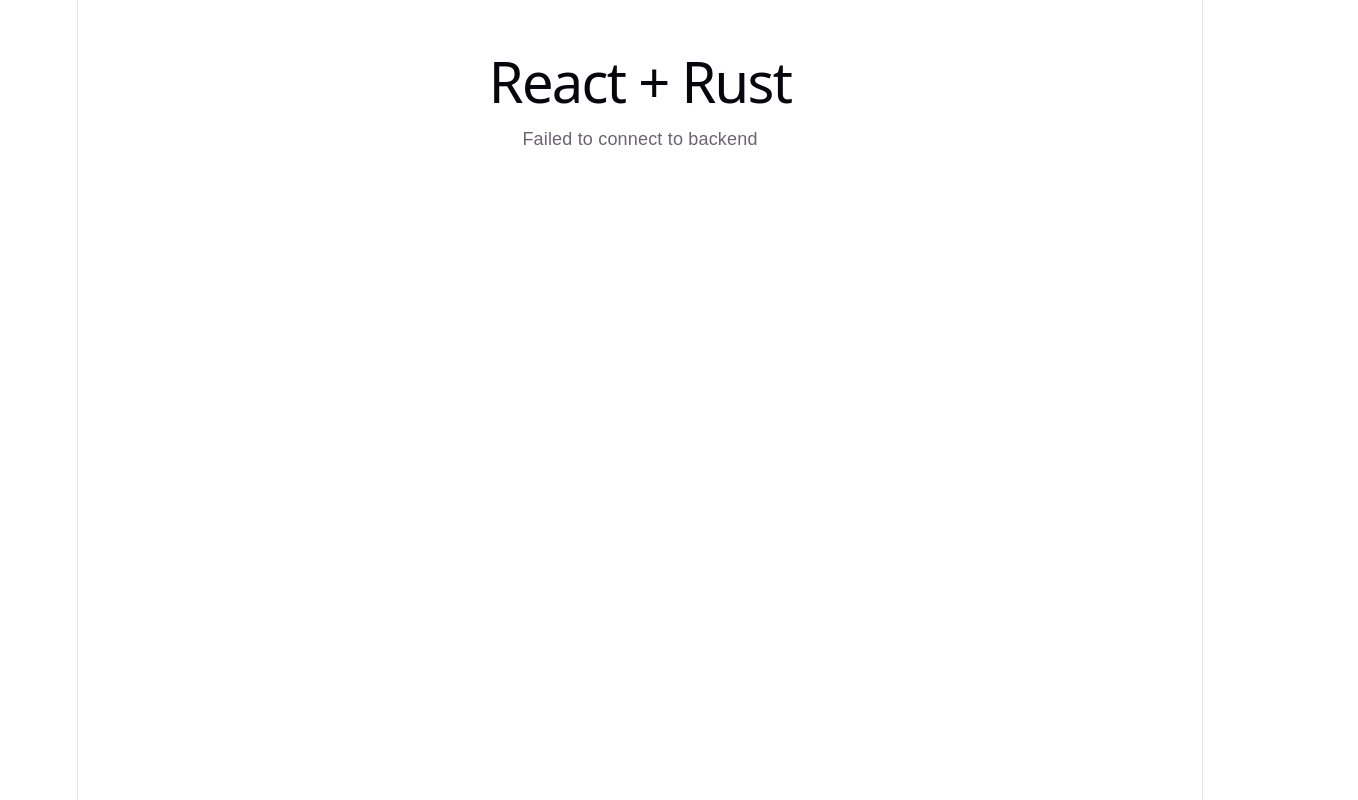
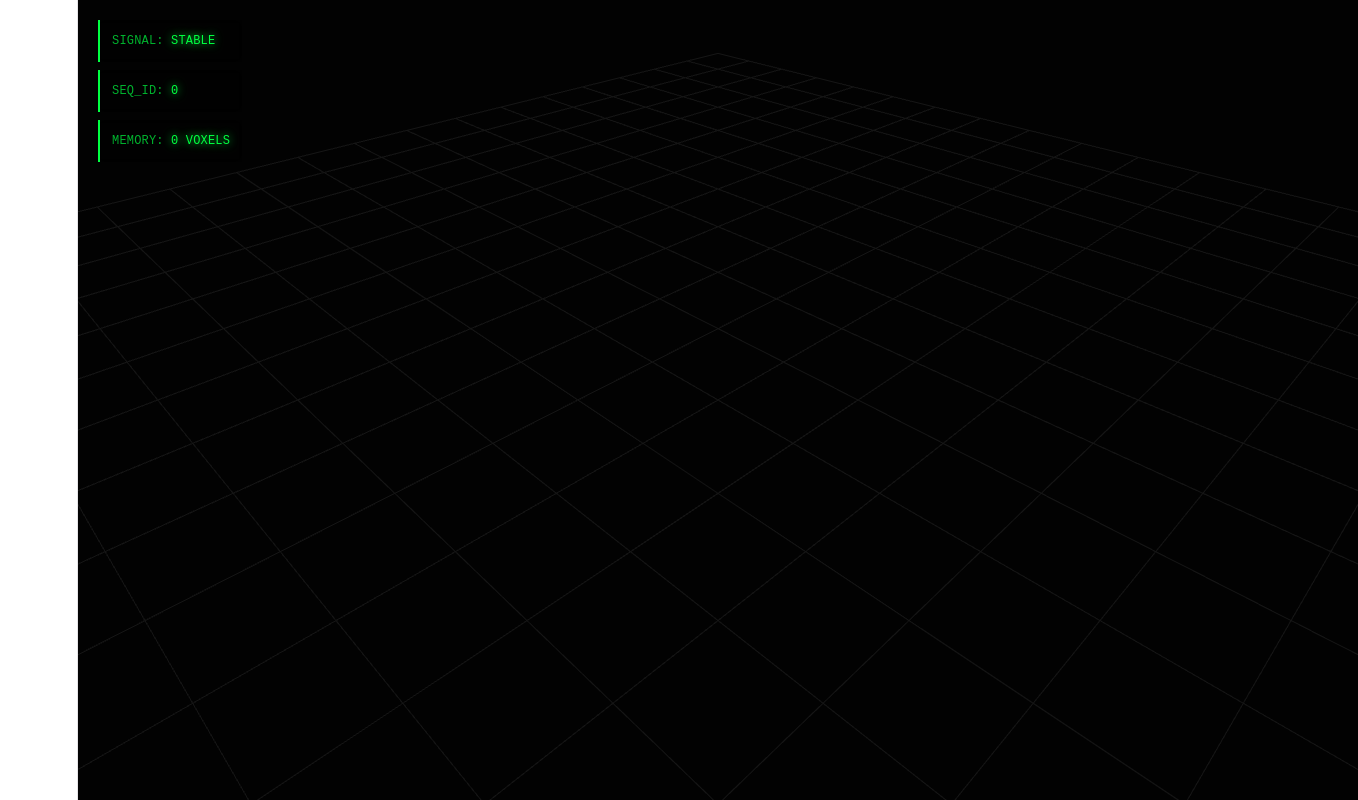
Before and after one commit to BSC-137/Plum-Rockets-Fh26, a React app in the folder plum-engine/frontend/: page / in a window 1280 px wide. Shown: the whole page, 1358 px wide, since content can reach past the window. Built offline with nearby package versions, Linux system fonts and the light colour scheme; no server answers; the HTML template or start-up script is replaced by a standard one.

Commit message:
readme updated to reflect changes

```diff
--- a/plum-engine/frontend/src/App.css
+++ b/plum-engine/frontend/src/App.css
@@ -1,184 +1,35 @@
-.counter {
-  font-size: 16px;
-  padding: 5px 10px;
-  border-radius: 5px;
-  color: var(--accent);
-  background: var(--accent-bg);
-  border: 2px solid transparent;
-  transition: border-color 0.3s;
-  margin-bottom: 24px;
-
-  &:hover {
-    border-color: var(--accent-border);
-  }
-  &:focus-visible {
-    outline: 2px solid var(--accent);
-    outline-offset: 2px;
-  }
+.engine-container {
+  width: 100vw;
+  height: 100vh;
+  background: #020202;
+  position: relative;
+  overflow: hidden;
 }
 
-.hero {
-  position: relative;
-
-  .base,
-  .framework,
-  .vite {
-    inset-inline: 0;
-    margin: 0 auto;
-  }
-
-  .base {
-    width: 170px;
-    position: relative;
-    z-index: 0;
-  }
-
-  .framework,
-  .vite {
-    position: absolute;
-  }
-
-  .framework {
-    z-index: 1;
-    top: 34px;
-    height: 28px;
-    transform: perspective(2000px) rotateZ(300deg) rotateX(44deg) rotateY(39deg)
-      scale(1.4);
-  }
-
-  .vite {
-    z-index: 0;
-    top: 107px;
-    height: 26px;
-    width: auto;
-    transform: perspective(2000px) rotateZ(300deg) rotateX(40deg) rotateY(39deg)
-      scale(0.8);
-  }
+.hud {
+  position: absolute;
+  top: 20px;
+  left: 20px;
+  z-index: 10;
+  font-family: 'JetBrains Mono', monospace;
+  font-size: 12px;
+  color: rgba(0, 255, 65, 0.7);
+  pointer-events: none;
+  display: flex;
+  flex-direction: column;
+  gap: 8px;
+  text-align: left;
 }
 
-#center {
-  display: flex;
-  flex-direction: column;
-  gap: 25px;
-  place-content: center;
-  place-items: center;
-  flex-grow: 1;
-
-  @media (max-width: 1024px) {
-    padding: 32px 20px 24px;
-    gap: 18px;
-  }
+.hud-item {
+  background: rgba(0, 0, 0, 0.5);
+  padding: 8px 12px;
+  border-left: 2px solid #00FF41;
+  backdrop-filter: blur(4px);
 }
 
-#next-steps {
-  display: flex;
-  border-top: 1px solid var(--border);
-  text-align: left;
+.green { color: #00FF41; text-shadow: 0 0 10px #00FF41; }
 
-  & > div {
-    flex: 1 1 0;
-    padding: 32px;
-    @media (max-width: 1024px) {
-      padding: 24px 20px;
-    }
-  }
-
-  .icon {
-    margin-bottom: 16px;
-    width: 22px;
-    height: 22px;
-  }
-
-  @media (max-width: 1024px) {
-    flex-direction: column;
-    text-align: center;
-  }
+canvas {
+  touch-action: none;
 }
-
-#docs {
-  border-right: 1px solid var(--border);
-
-  @media (max-width: 1024px) {
-    border-right: none;
-    border-bottom: 1px solid var(--border);
-  }
-}
-
-#next-steps ul {
-  list-style: none;
-  padding: 0;
-  display: flex;
-  gap: 8px;
-  margin: 32px 0 0;
-
-  .logo {
-    height: 18px;
-  }
-
-  a {
-    color: var(--text-h);
-    font-size: 16px;
-    border-radius: 6px;
-    background: var(--social-bg);
-    display: flex;
-    padding: 6px 12px;
-    align-items: center;
-    gap: 8px;
-    text-decoration: none;
-    transition: box-shadow 0.3s;
-
-    &:hover {
-      box-shadow: var(--shadow);
-    }
-    .button-icon {
-      height: 18px;
-      width: 18px;
-    }
-  }
-
-  @media (max-width: 1024px) {
-    margin-top: 20px;
-    flex-wrap: wrap;
-    justify-content: center;
-
-    li {
-      flex: 1 1 calc(50% - 8px);
-    }
-
-    a {
-      width: 100%;
-      justify-content: center;
-      box-sizing: border-box;
-    }
-  }
-}
-
-#spacer {
-  height: 88px;
-  border-top: 1px solid var(--border);
-  @media (max-width: 1024px) {
-    height: 48px;
-  }
-}
-
-.ticks {
-  position: relative;
-  width: 100%;
-
-  &::before,
-  &::after {
-    content: '';
-    position: absolute;
-    top: -4.5px;
-    border: 5px solid transparent;
-  }
-
-  &::before {
-    left: 0;
-    border-left-color: var(--border);
-  }
-  &::after {
-    right: 0;
-    border-right-color: var(--border);
-  }
-}
--- a/plum-engine/frontend/src/App.jsx
+++ /dev/null
@@ -1,21 +0,0 @@
-import { useEffect, useState } from "react";
-
-function App() {
-  const [message, setMessage] = useState("Loading...");
-
-  useEffect(() => {
-    fetch("http://127.0.0.1:3000/api/hello")
-      .then((res) => res.json())
-      .then((data) => setMessage(data.message))
-      .catch(() => setMessage("Failed to connect to backend"));
-  }, []);
-
-  return (
-    <div style={{ fontFamily: "sans-serif", padding: "2rem" }}>
-      <h1>React + Rust</h1>
-      <p>{message}</p>
-    </div>
-  );
-}
-
-export default App;
--- /dev/null
+++ b/plum-engine/frontend/src/App.tsx
@@ -0,0 +1,92 @@
+import React, { useEffect, useRef, useMemo } from 'react'; // ADD useMemo HERE
+import { Canvas } from '@react-three/fiber';
+import { OrbitControls, PerspectiveCamera } from '@react-three/drei';
+import * as THREE from 'three';
+import { useWorldStore } from './store';
+import './App.css';
+
+const VoxelVolume: React.FC = () => {
+  const meshRef = useRef<THREE.InstancedMesh>(null);
+  const voxels = useWorldStore((state) => state.voxelsArray);
+
+  // Constants for coloring - defined outside useEffect for performance
+  const colorNominal = useMemo(() => new THREE.Color("#00FF41"), []); // Matrix Green
+  const colorAnomaly = useMemo(() => new THREE.Color("#FF3E00"), []); // Anomaly Orange
+  const colorGhost = useMemo(() => new THREE.Color("#111111"), []);   // Deep Obsidian Ghost
+
+  useEffect(() => {
+    if (!meshRef.current || voxels.length === 0) return;
+
+    const tempMatrix = new THREE.Matrix4();
+    const tempColor = new THREE.Color();
+
+    voxels.forEach((v, i) => {
+      // 1. Position the instance in 3D space
+      tempMatrix.setPosition(v.x, v.y, v.z);
+      meshRef.current!.setMatrixAt(i, tempMatrix);
+
+      // 2. Calculate Adaptive Color Logic
+      if (v.anomaly) {
+        // High Entropy / Predictive Break
+        tempColor.copy(colorAnomaly);
+      } else if (!v.occupied) {
+        // Object Permanence Ghosting
+        // We dim the color based on the entropy (chaos history)
+        tempColor.copy(colorGhost).multiplyScalar(v.entropy + 0.05);
+      } else {
+        // Nominal Occupied State
+        // Subtle glow modulation based on entropy
+        tempColor.copy(colorNominal).multiplyScalar(1.0 - v.entropy * 0.4);
+      }
+
+      meshRef.current!.setColorAt(i, tempColor);
+    });
+
+    // Notify Three.js that the GPU buffers need an update
+    meshRef.current.instanceMatrix.needsUpdate = true;
+    if (meshRef.current.instanceColor) {
+      meshRef.current.instanceColor.needsUpdate = true;
+    }
+  }, [voxels, colorNominal, colorAnomaly, colorGhost]);
+
+  return (
+    <instancedMesh
+      ref={meshRef}
+      // Cap at 10k instances for the prototype, but only RENDER voxels.length
+      args={[null as any, null as any, 10000]}
+      count={voxels.length}
+    >
+      <boxGeometry args={[0.92, 0.92, 0.92]} />
+      <meshBasicMaterial transparent opacity={0.85} />
+    </instancedMesh>
+  );
+};
+
+const App: React.FC = () => {
+  const { fetchInitial, pollDeltas, sequenceId, count } = useWorldStore();
+
+  useEffect(() => {
+    fetchInitial();
+    const interval = setInterval(pollDeltas, 100);
+    return () => clearInterval(interval);
+  }, [fetchInitial, pollDeltas]);
+
+  return (
+    <div className="engine-container">
+      <div className="hud">
+        <div className="hud-item">SIGNAL: <span className="green">STABLE</span></div>
+        <div className="hud-item">SEQ_ID: <span className="green">{sequenceId}</span></div>
+        <div className="hud-item">MEMORY: <span className="green">{count} VOXELS</span></div>
+      </div>
+      <Canvas>
+        <color attach="background" args={['#020202']} />
+        <PerspectiveCamera makeDefault position={[5, 5, 5]} />
+        <OrbitControls />
+        <gridHelper args={[20, 20, "#151515", "#151515"]} />
+        <VoxelVolume />
+      </Canvas>
+    </div>
+  );
+}
+
+export default App;
--- /dev/null
+++ b/plum-engine/frontend/src/store.ts
@@ -0,0 +1,82 @@
+import { create } from 'zustand';
+import { Voxel, VoxelsResponse, DeltaResponse } from './types';
+
+const API_BASE = "http://localhost:3000/api";
+
+// Top-tier helper: Create a unique string key from coordinates.
+// This is more reliable in JS than bit-shifted u64s.
+const getVoxelKey = (v: { x: number; y: number; z: number }) => `${v.x}:${v.y}:${v.z}`;
+
+interface WorldState {
+  voxels: Map<string, Voxel>;
+  voxelsArray: Voxel[];
+  count: number;
+  sequenceId: number;
+  fetchInitial: () => Promise<void>;
+  pollDeltas: () => Promise<void>;
+}
+
+export const useWorldStore = create<WorldState>((set, get) => ({
+  voxels: new Map(),
+  voxelsArray: [],
+  count: 0,
+  sequenceId: 0,
+
+  fetchInitial: async () => {
+    try {
+      const res = await fetch(`${API_BASE}/world/voxels`);
+      if (!res.ok) throw new Error(`HTTP Error: ${res.status}`);
+
+      const data: VoxelsResponse = await res.json();
+      const voxelMap = new Map<string, Voxel>();
+
+      data.voxels.forEach(v => {
+        // Generate key manually since the base Voxel struct doesn't have it
+        const key = getVoxelKey(v);
+        voxelMap.set(key, { ...v, key }); // Inject key into the object
+      });
+
+      const array = Array.from(voxelMap.values());
+
+      set({
+        voxels: voxelMap,
+        voxelsArray: array,
+        count: array.length,
+        sequenceId: data.sequence_id
+      });
+      console.log(`✅ Initial Sync: ${array.length} voxels`);
+    } catch (e) {
+      console.error("❌ Initial Sync Failed:", e);
+    }
+  },
+
+  pollDeltas: async () => {
+    const { sequenceId, voxels } = get();
+    try {
+      const res = await fetch(`${API_BASE}/world/delta?since=${sequenceId}`);
+      if (!res.ok) return;
+
+      const data: DeltaResponse = await res.json();
+
+      if (data.changed.length > 0) {
+        const newMap = new Map(voxels);
+
+        data.changed.forEach(v => {
+          const key = getVoxelKey(v);
+          newMap.set(key, { ...v, key });
+        });
+
+        const array = Array.from(newMap.values());
+
+        set({
+          voxels: newMap,
+          voxelsArray: array,
+          count: array.length,
+          sequenceId: data.sequence_id
+        });
+      }
+    } catch (e) {
+      console.warn("⚠️ Telemetry Dropout");
+    }
+  }
+}));
--- /dev/null
+++ b/plum-engine/frontend/src/types.ts
@@ -0,0 +1,20 @@
+export interface Voxel {
+  key: string; // We treat u64 as string in JS to avoid precision loss
+  x: number;
+  y: number;
+  z: number;
+  occupied: boolean;
+  entropy: number;
+  anomaly: boolean;
+  seq: number;
+}
+
+export interface DeltaResponse {
+  sequence_id: number;
+  changed: Voxel[];
+}
+
+export interface VoxelsResponse {
+  sequence_id: number;
+  voxels: Voxel[];
+}
```
Also changed, not shown: plum-engine/frontend/package.json (+6 -1 lines), plum-engine/frontend/tsconfig.json (added, +24 -0 lines), plum-engine/frontend/tsconfig.node.json (added, +11 -0 lines), 2 other files (tests, documents, lock files or other folders).
